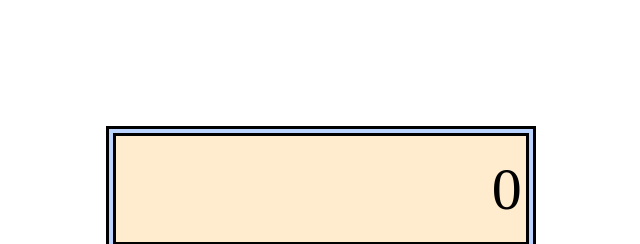
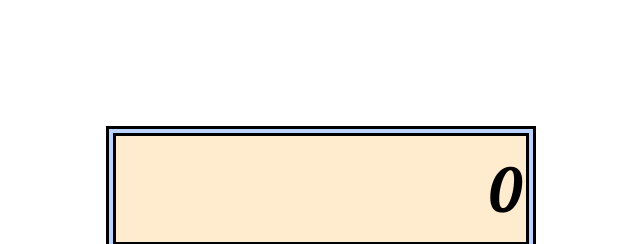
Before and after one commit to jefersonmsantos/calculator, a plain HTML site: page index.html in a window 1280 px wide. Shown: the top 244 px of the page, 319-959 px from the left. Drawn offline with Linux system fonts and the light colour scheme.

Commit message:
Version with justify content right

```diff
--- a/index.html
+++ b/index.html
@@ -1,6 +1,7 @@
 <html>
     <head>
         <meta name='viewport' content='width=device-width'>
+        <link href="https://fonts.googleapis.com/css?family=Lobster" rel="stylesheet" type="text/css">
     </head>
     <style>
         #body{
@@ -11,7 +12,8 @@
             background-color:blanchedalmond;
             font-size: 60px;
             display:flex;
-            justify-content: right;
+            justify-content:flex-end;
+
             align-items: center;
             padding-right: 1%;
             border: solid black;
@@ -19,6 +21,9 @@
             }
 
         #screenPara{
+
+            text-align: right !important;
+            font-family: Lobster;
 
         }
 
```
